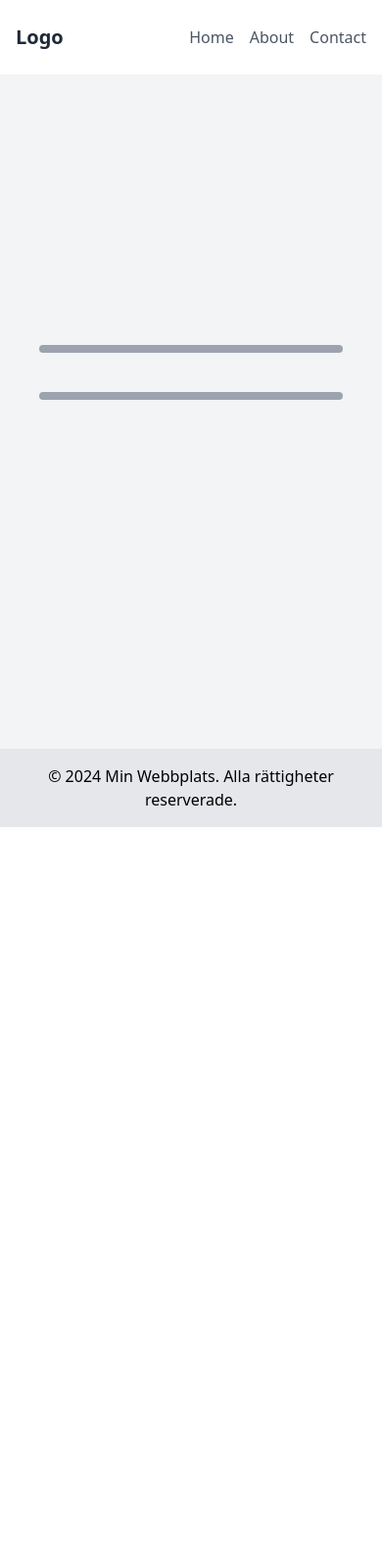
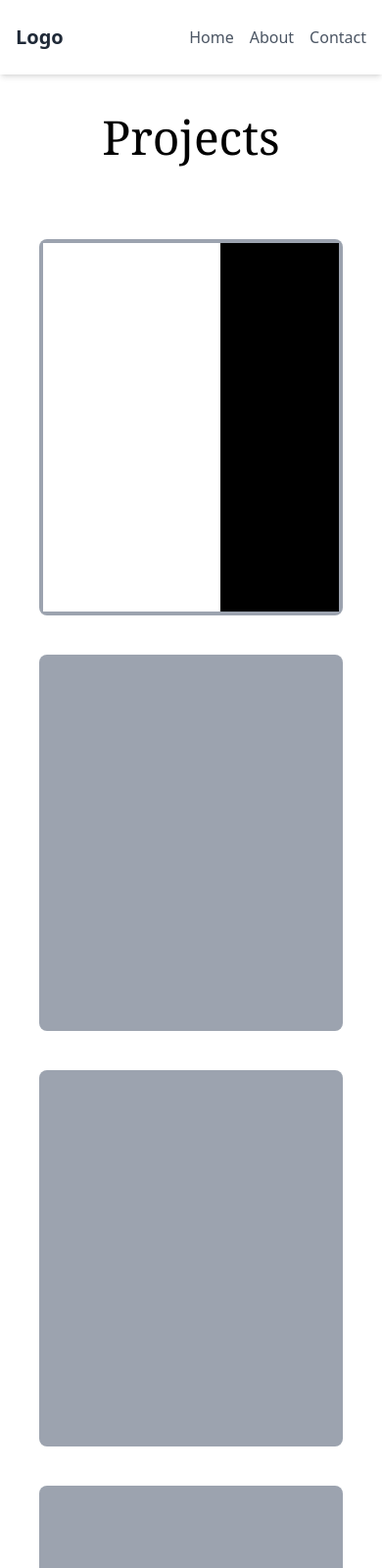
Before and after one commit to mangeos/portfolio, a website: page index.html in a window 390 px wide. Shown: the top 1600 px of the page at 98% size. Before the commit the page ends 844 px from the top, so only its background shows below. Drawn offline with Linux system fonts and the light colour scheme.

Commit message:
updated view 2

```diff
--- a/index.html
+++ b/index.html
@@ -1,36 +1,51 @@
 <!DOCTYPE html>
 <html lang="sv">
   <head>
-    <meta charset="UTF-8">
-    <meta name="viewport" content="width=device-width, initial-scale=1.0">
+    <meta charset="UTF-8" />
+    <meta name="viewport" content="width=device-width, initial-scale=1.0" />
     <title>Portfolio</title>
-    <link href="./output.css" rel="stylesheet">
-    <link href="https://fonts.googleapis.com/css2?family=Roboto:wght@400;500;700&display=swap" rel="stylesheet">
-
+    <link href="./output.css" rel="stylesheet" />
+    <link
+      href="https://fonts.googleapis.com/css2?family=Roboto:wght@400;500;700&display=swap"
+      rel="stylesheet"
+    />
   </head>
   <body class="flex flex-col h-screen">
     <!-- Header -->
     <header class="bg-white shadow-md">
-        <div class="container mx-auto px-4 py-6 flex justify-between items-center">
+      <div
+        class="container mx-auto px-4 py-6 flex justify-between items-center"
+      >
         <div>
           <a href="#" class="text-xl font-bold text-gray-800">Logo</a>
         </div>
         <nav>
           <ul class="flex space-x-4">
-                    <li><a href="#" class="text-gray-600 hover:text-gray-800">Home</a></li>
-                    <li><a href="#" class="text-gray-600 hover:text-gray-800">About</a></li>
-                    <li><a href="#" class="text-gray-600 hover:text-gray-800">Contact</a></li>
+            <li>
+              <a href="#" class="text-gray-600 hover:text-gray-800">Home</a>
+            </li>
+            <li>
+              <a href="#" class="text-gray-600 hover:text-gray-800">About</a>
+            </li>
+            <li>
+              <a href="#" class="text-gray-600 hover:text-gray-800">Contact</a>
+            </li>
           </ul>
         </nav>
       </div>
     </header>
-
+    <h1 class="font-serif text-center text-5xl my-10">Projects</h1>
     <!-- Main content -->
-    <main class="flex-1 flex justify-center items-center flex-col gap-10 bg-gray-100 p-10">
-        <div  class="w-full bg-gray-400 md:h-96 rounded-lg flex p-1"> <div class=" h-full w-3/5 bg-white"></div><div class=" h-full w-2/5 bg-black"></div></div>
-        <div  class="w-full bg-gray-400 md:h-96 rounded-lg flex p-1"></div>
-        <div  class="w-full bg-gray-400 md:h-96 rounded-lg flex "></div>
-        <div  class="w-full bg-gray-400 md:h-96 rounded-lg flex "></div>
+    <main
+      class="flex-1 flex justify-center items-center flex-col gap-10 bg-white p-10"
+    >
+      <div class="w-full bg-gray-400 md:h-96 h-96 rounded-lg flex p-1">
+        <div class="h-full w-3/5 bg-white"></div>
+        <div class="h-full w-2/5 bg-black"></div>
+      </div>
+      <div class="w-full bg-gray-400 md:h-96 h-96 rounded-lg flex p-1"></div>
+      <div class="w-full bg-gray-400 md:h-96 h-96 rounded-lg flex"></div>
+      <div class="w-full bg-gray-400 md:h-96 h-96 rounded-lg flex"></div>
     </main>
 
     <!-- Footer -->
```
Also changed, not shown: output.css, 1 other file. Lines whose indentation alone changed are shown as unchanged.
